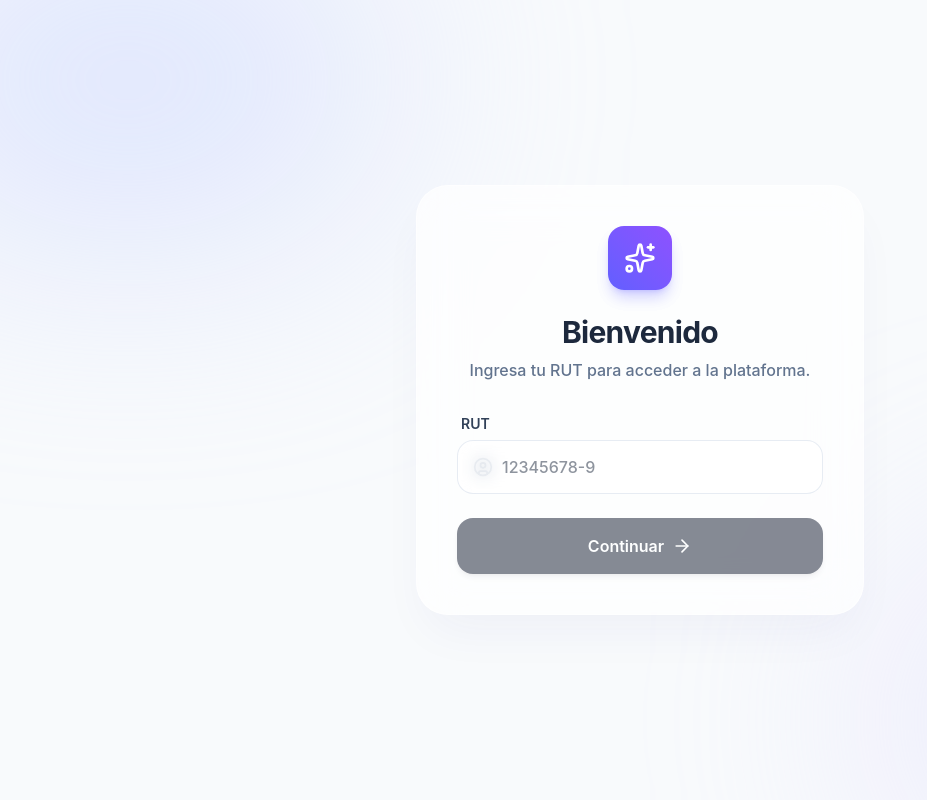
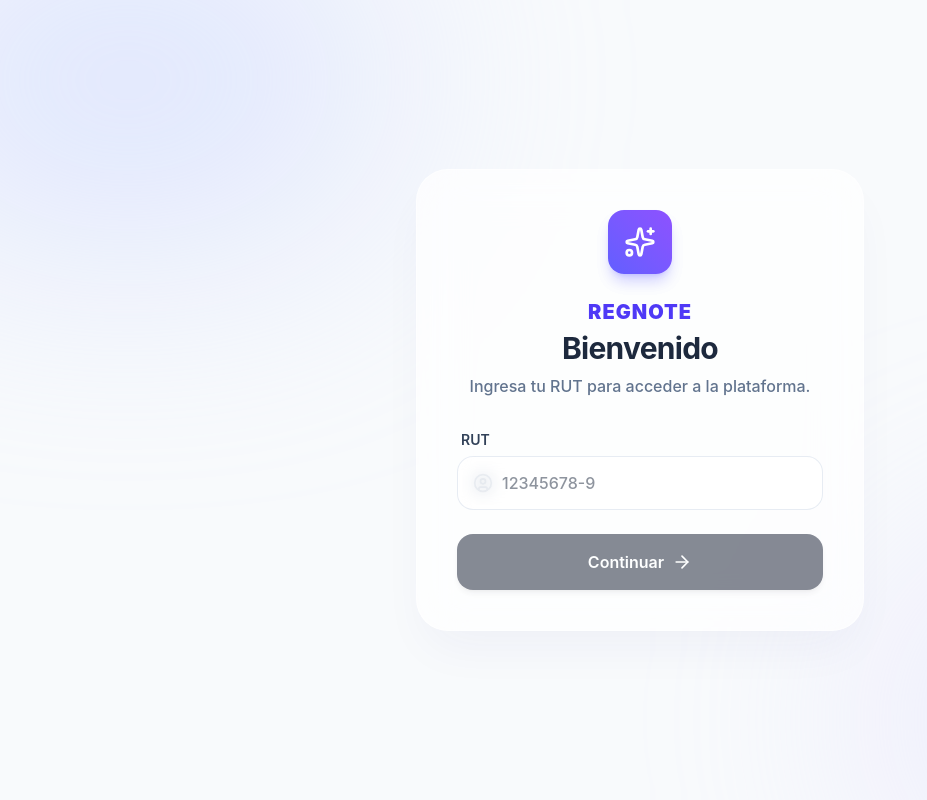
Before and after one commit to alvarovefa/regnotas, a React (Vite) app in the folder frontend/: page / in a window 1280 px wide. Shown: the whole page, without its empty margins (0-927 px from the left). Built offline with nearby package versions, Linux system fonts and the light colour scheme.

Commit message:
fix: Actualizar nombre de la marca de Compulab a RegNote

```diff
--- a/frontend/src/features/auth/Login.tsx
+++ b/frontend/src/features/auth/Login.tsx
@@ -98,6 +98,9 @@ export default function Login() {
           >
             <Sparkles className="w-8 h-8" />
           </motion.div>
+          <h1 className="text-xl font-black text-indigo-600 tracking-wider uppercase mb-1">
+            RegNote
+          </h1>
           <h2 className="text-3xl font-bold text-slate-800 tracking-tight">
             {step === 'rut' ? 'Bienvenido' : step === 'setup' ? 'Crear Clave' : 'Iniciar Sesión'}
           </h2>
--- a/frontend/src/features/teacher/AdminDashboard.tsx
+++ b/frontend/src/features/teacher/AdminDashboard.tsx
@@ -276,7 +276,7 @@ export default function AdminDashboard() {
               <CheckCircle2 className="w-6 h-6 text-white" />
             </div>
             <div>
-              <h1 className="text-lg font-bold text-white tracking-tight">Compulab</h1>
+              <h1 className="text-lg font-bold text-white tracking-tight">RegNote</h1>
               <span className="text-xs font-medium text-indigo-400 uppercase tracking-widest">Workspace</span>
             </div>
           </div>
@@ -1033,7 +1033,7 @@ export default function AdminDashboard() {
                 </div>
                 <div>
                   <label className="text-xs font-bold text-slate-400 uppercase tracking-wider block mb-1">Email</label>
-                  <input type="email" placeholder="usuario@compulab.cl" value={newUser.email} onChange={e => setNewUser({...newUser, email: e.target.value})} className="w-full bg-slate-950 border border-slate-800 text-white px-4 py-3 rounded-xl outline-none focus:border-indigo-500 text-sm" required />
+                  <input type="email" placeholder="usuario@regnote.cl" value={newUser.email} onChange={e => setNewUser({...newUser, email: e.target.value})} className="w-full bg-slate-950 border border-slate-800 text-white px-4 py-3 rounded-xl outline-none focus:border-indigo-500 text-sm" required />
                 </div>
                 <div className="grid grid-cols-2 gap-4">
                   <div>
```
